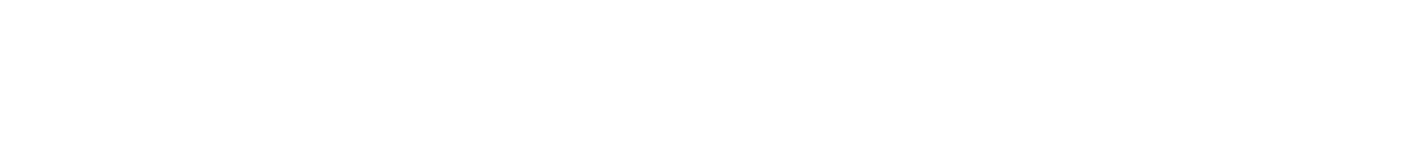
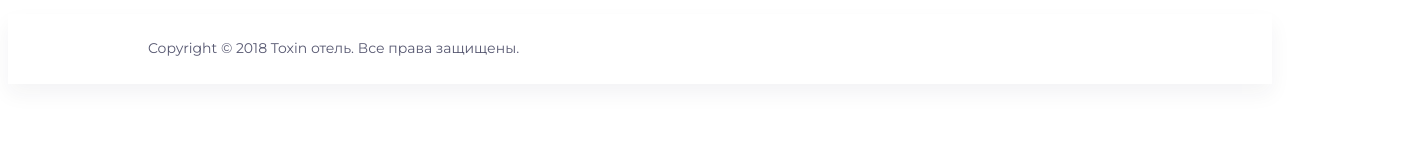
Before and after one commit to Entelexeia/MetaLamp, a plain HTML site: page landingpage.html in a window 1280 px wide. Shown: the whole page, 1412 px wide, since content can reach past the window. Drawn offline with Linux system fonts and the light colour scheme.

Commit message:
Somw work on footer and stuff

```diff
--- a/landingpage.css
+++ b/landingpage.css
@@ -1,3 +1,7 @@
+body {
+    min-width: 320px;
+    max-width: 1920px;
+}
 .flex-row {
     padding: 0;
     margin: 0;
@@ -5,3 +9,21 @@
     display: flex;
     flex-direction: row;
    }
+.footer {
+    height: 70px;
+    background: #FFFFFF;
+    box-shadow: 0px 10px 20px rgba(31, 32, 65, 0.05);
+}
+.footer-copyright {
+    position: relative;
+    top: 26px;
+    left: 140px;
+    font-family: Montserrat;
+    font-size: 14px;
+    font-style: normal;
+    font-weight: 400;
+    line-height: 17px;
+    letter-spacing: 0em;
+    text-align: left;
+    color: #1F2041BF;
+}
--- a/landingpage.html
+++ b/landingpage.html
@@ -4,9 +4,18 @@
     <meta charset="UTF-8">
     <meta http-equiv="X-UA-Compatible" content="IE=edge">
     <meta name="viewport" content="width=device-width, initial-scale=1.0">
+    <link rel="stylesheet" href="landingpage.css">
+    <link rel="preconnect" href="https://fonts.googleapis.com">
+    <link rel="preconnect" href="https://fonts.gstatic.com" crossorigin>
+    <link href="https://fonts.googleapis.com/css2?family=Montserrat:ital@0;1&display=swap" rel="stylesheet">
     <title>Document</title>
 </head>
 <body>
+    <header>
 
+    </header>
+    <footer class="footer">
+        <p class="footer-copyright">Copyright © 2018 Toxin отель. Все права защищены.</p>
+    </footer>
 </body>
 </html>
```
